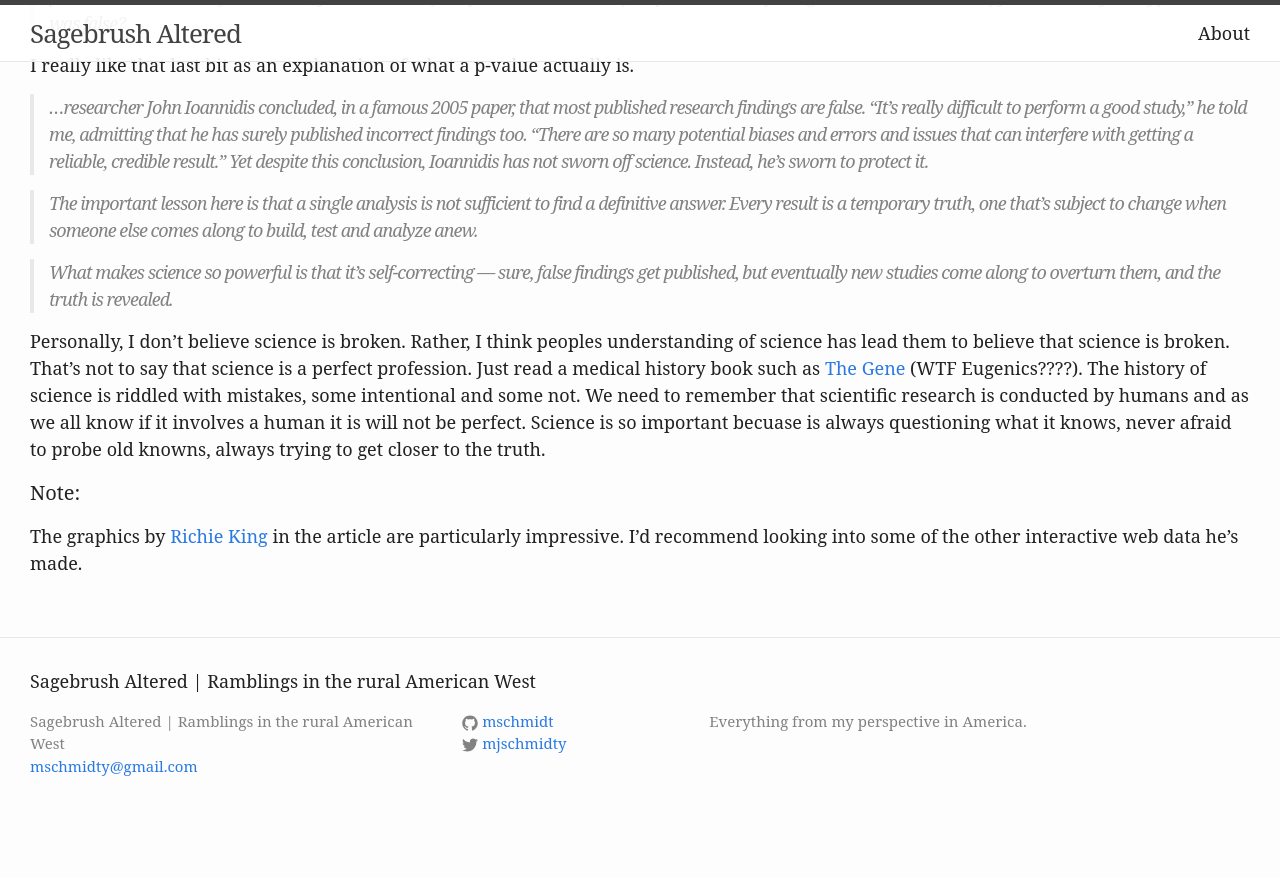
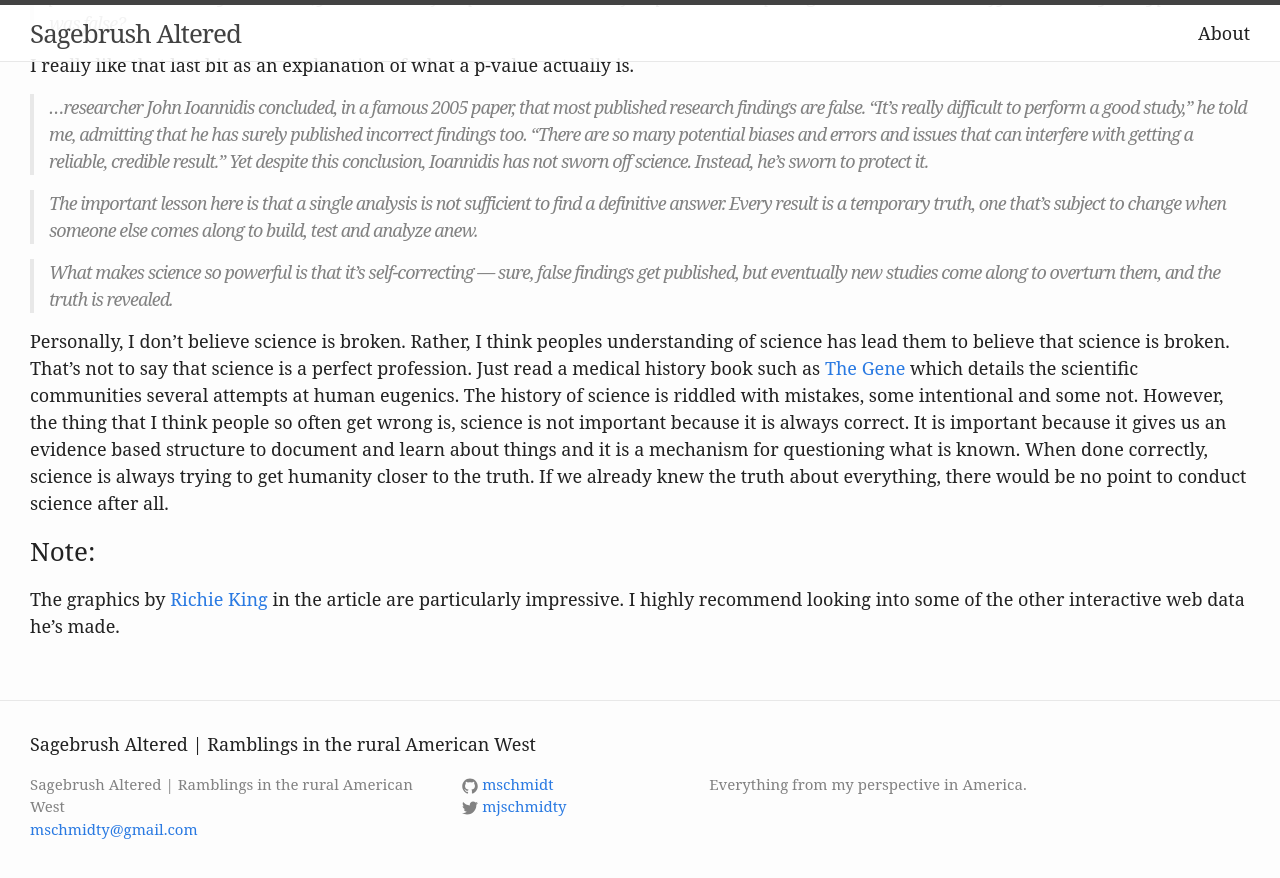
Before and after one commit to mschmidty/noname, a Jekyll site: the page built from _posts/2016/2016-12-20-Science.md, in a window 1280 px wide and 900 px high, scrolled down 611 px. Shown: the top 878 px of the window. Built offline with Jekyll 4.4.1, drawn with Linux system fonts in a browser that asks for light colours; some web fonts are replaced; comment, search, counter and statistics services are not loaded; before the commit the page ends 1448 px from its top, so only the background shows below that.

Commit message:
made edits

```diff
--- a/_posts/2016/2016-20-12-Science.md
+++ b/_posts/2016/2016-12-20-Science.md
@@ -25,10 +25,10 @@ I really like that last bit as an explanation of what a p-value actually is.
 
 > What makes science so powerful is that it’s self-correcting — sure, false findings get published, but eventually new studies come along to overturn them, and the truth is revealed.
 
-Personally, I don't believe science is broken. Rather, I think peoples understanding of science has lead them to believe that science is broken. That's not to say that science is a perfect profession. Just read a medical history book such as [The Gene][TG] (WTF Eugenics????).  The history of science is riddled with mistakes, some intentional and some not.  We need to remember that scientific research is conducted by humans and as we all know if it involves a human it is will not be perfect. Science is so important becuase is always questioning what it knows, never afraid to probe old knowns, always trying to get closer to the truth.
+Personally, I don't believe science is broken. Rather, I think peoples understanding of science has lead them to believe that science is broken. That's not to say that science is a perfect profession. Just read a medical history book such as [The Gene][TG] which details the scientific communities several attempts at human eugenics.  The history of science is riddled with mistakes, some intentional and some not. However, the thing that I think people so often get wrong is, science is not important because it is always correct. It is important because it gives us an evidence based structure to document and learn about things and it is a mechanism for questioning what is known.  When done correctly, science is always trying to get humanity closer to the truth.  If we already knew the truth about everything, there would be no point to conduct science after all.
 
-#### Note:
-The graphics by [Richie King][RK] in the article are particularly impressive.  I'd recommend looking into some of the other interactive web data he's made.
+### Note:
+The graphics by [Richie King][RK] in the article are particularly impressive.  I highly recommend looking into some of the other interactive web data he's made.
 
 
 
```
Also changed, not shown: _posts/2016/2016-12-16-incremental-decay.md (+9 -7 lines), _posts/2016/2016-12-19-Rap.md (renamed from _posts/2016/2016-19-2016-Rap.md, +3 -1 lines).
